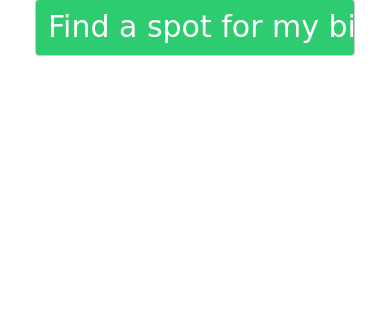
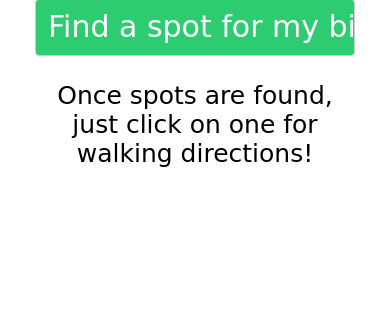
Before and after one commit to jonjchew/parkmybike, a Flask app: page / in a window 390 px wide; the page is wider, and only the part inside the window is pictured. Shown: the part 508-844 px from the top of that part. Run offline with Flask 2, Linux system fonts and the light colour scheme; some libraries are stand-ins or nearby versions; some web fonts are replaced.

Commit message:
Adds instructions in directions panel

```diff
--- a/app/static/css/media.css
+++ b/app/static/css/media.css
@@ -30,6 +30,9 @@
 	}
 	#directions-panel {
 		width: 100%;
+	}
+	#instructions {
+		margin-top: 5px;
 	}
 }
 @media screen and (max-width: 600px) {
--- a/app/static/css/style.css
+++ b/app/static/css/style.css
@@ -27,6 +27,12 @@ img.phone {
 	float:left;
 	width: 360px;
 }
+#instructions{
+	text-align: center;
+	margin:  0 auto;
+	margin-top: 220px;
+	font-size: 25px;
+}
 #modal {
 	display: none;
 	position: fixed;
--- a/app/static/js/googlemaps.js
+++ b/app/static/js/googlemaps.js
@@ -67,6 +67,7 @@ var GoogleMaps = {
       }
 
       google.maps.event.addListener(marker, 'click', function() {
+        Page.removeInstructions()
         var destination = this.getPosition()
         GoogleMaps.calcRoute(GoogleMaps.origin, destination);
       });
--- a/app/static/js/page.js
+++ b/app/static/js/page.js
@@ -51,5 +51,8 @@ var Page = {
 	},
 	hideModal: function(){
 		$('#modal').removeClass('show')
+	},
+	removeInstructions: function(){
+		$('#instructions').remove()
 	}
 }
--- a/app/templates/index.html
+++ b/app/templates/index.html
@@ -6,5 +6,8 @@
     	<div id='search'></div>
 	</div>
 	<div id='directions-panel'>
+		<div id='instructions'>
+			<p>Once spots are found, just click on one for walking directions!</p>
+		</div>
 	</div>
 {% endblock %}
```
